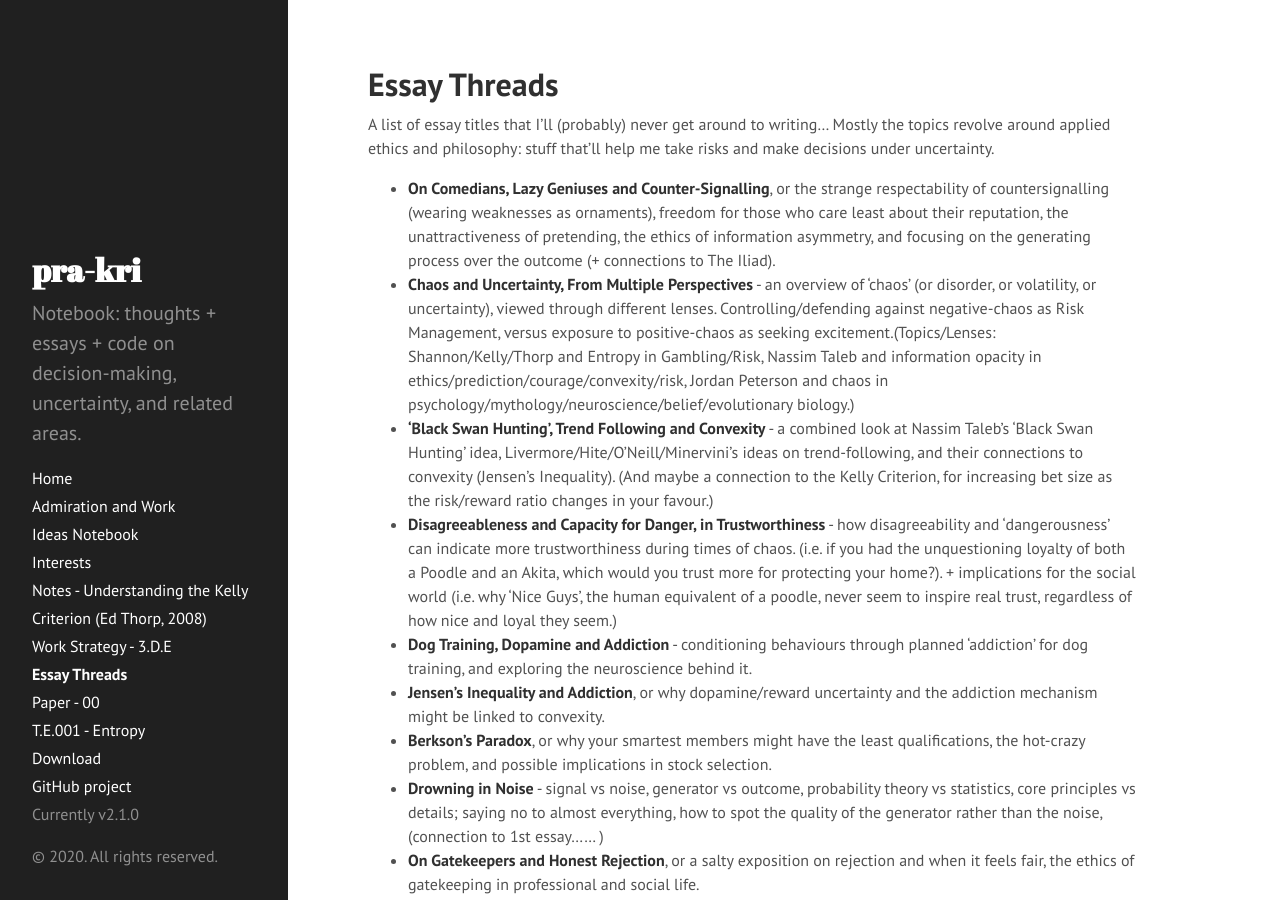
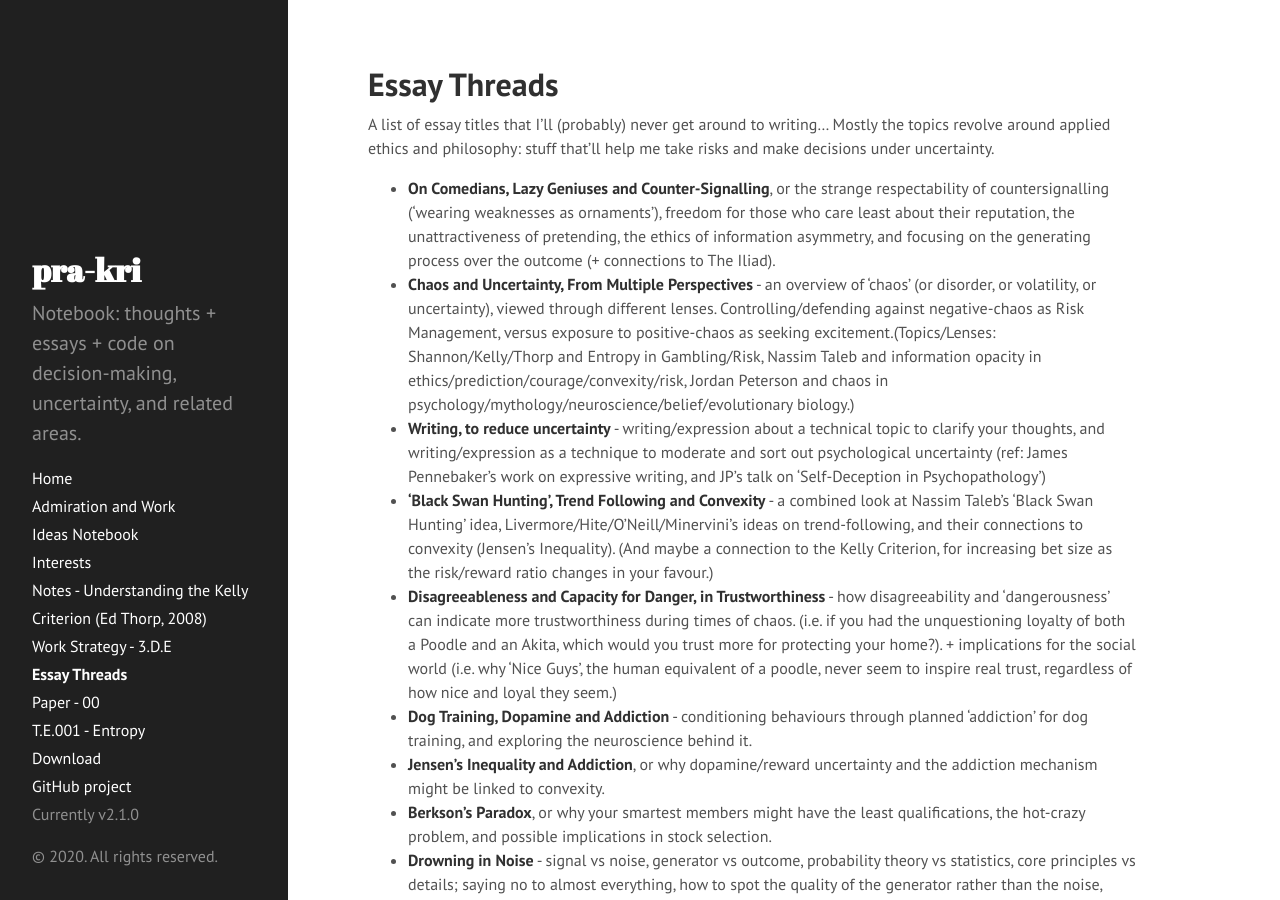
Before and after one commit to pra-kri/pra-kri.github.io, a Jekyll site: the page built from essay_threads.md, in a window 1280 px wide and 900 px high. Built offline with Jekyll 4.4.1, drawn with Linux system fonts in a browser that asks for light colours.

Commit message:
Update essay_threads.md

```diff
--- a/essay_threads.md
+++ b/essay_threads.md
@@ -6,8 +6,9 @@ title: Essay Threads
 A list of essay titles that I'll (probably) never get around to writing...
 Mostly the topics revolve around applied ethics and philosophy: stuff that'll help me take risks and make decisions under uncertainty.
 
-* **On Comedians, Lazy Geniuses and Counter-Signalling**, or the strange respectability of countersignalling (wearing weaknesses as ornaments), freedom for those who care least about their reputation, the unattractiveness of pretending, the ethics of information asymmetry, and focusing on the generating process over the outcome (+ connections to The Iliad).
+* **On Comedians, Lazy Geniuses and Counter-Signalling**, or the strange respectability of countersignalling ('wearing weaknesses as ornaments'), freedom for those who care least about their reputation, the unattractiveness of pretending, the ethics of information asymmetry, and focusing on the generating process over the outcome (+ connections to The Iliad).
 * **Chaos and Uncertainty, From Multiple Perspectives** - an overview of 'chaos' (or disorder, or volatility, or uncertainty), viewed through different lenses. Controlling/defending against negative-chaos as Risk Management, versus exposure to positive-chaos as seeking excitement.(Topics/Lenses: Shannon/Kelly/Thorp and Entropy in Gambling/Risk, Nassim Taleb and information opacity in ethics/prediction/courage/convexity/risk, Jordan Peterson and chaos in psychology/mythology/neuroscience/belief/evolutionary biology.)
+* **Writing, to reduce uncertainty** - writing/expression about a technical topic to clarify your thoughts, and writing/expression as a technique to moderate and sort out psychological uncertainty (ref: James Pennebaker's work on expressive writing, and JP's talk on 'Self-Deception in Psychopathology')
 * **'Black Swan Hunting', Trend Following and Convexity** - a combined look at Nassim Taleb's 'Black Swan Hunting' idea, Livermore/Hite/O'Neill/Minervini's ideas on trend-following, and their connections to convexity (Jensen's Inequality). (And maybe a connection to the Kelly Criterion, for increasing bet size as the risk/reward ratio changes in your favour.)
 * **Disagreeableness and Capacity for Danger, in Trustworthiness** - how disagreeability and 'dangerousness' can indicate more trustworthiness during times of chaos. (i.e. if you had the unquestioning loyalty of both a Poodle and an Akita, which would you trust more for protecting your home?). + implications for the social world (i.e. why 'Nice Guys', the human equivalent of a poodle, never seem to inspire real trust, regardless of how nice and loyal they seem.)
 * **Dog Training, Dopamine and Addiction** - conditioning behaviours through planned 'addiction' for dog training, and exploring the neuroscience behind it.
```
